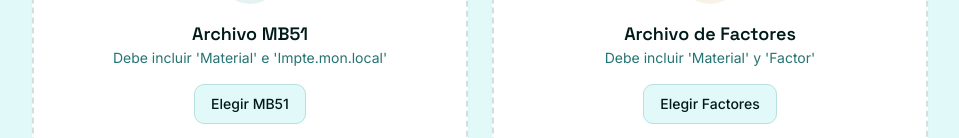
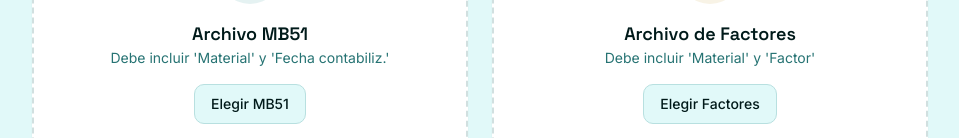
Before and after one commit to JuanCarlos71/ajustes_acumulados, a Next.js app: page / in a window 1280 px wide. Shown: the part 462-600 px from the top of the page, without its empty margins (160-1119 px from the left). Built offline with nearby package versions, Linux system fonts and the light colour scheme.

Commit message:
Update uploader.tsx

```diff
--- a/src/components/inventory/uploader.tsx
+++ b/src/components/inventory/uploader.tsx
@@ -39,7 +39,7 @@
           </div>
           <div className="text-center">
             <h3 className="font-headline font-semibold text-lg">Archivo MB51</h3>
-            <p className="text-sm text-muted-foreground">Debe incluir 'Material' e 'Impte.mon.local'</p>
+            <p className="text-sm text-muted-foreground">Debe incluir 'Material' y 'Fecha contabiliz.'</p>
           </div>
           <input
             type="file"
```
